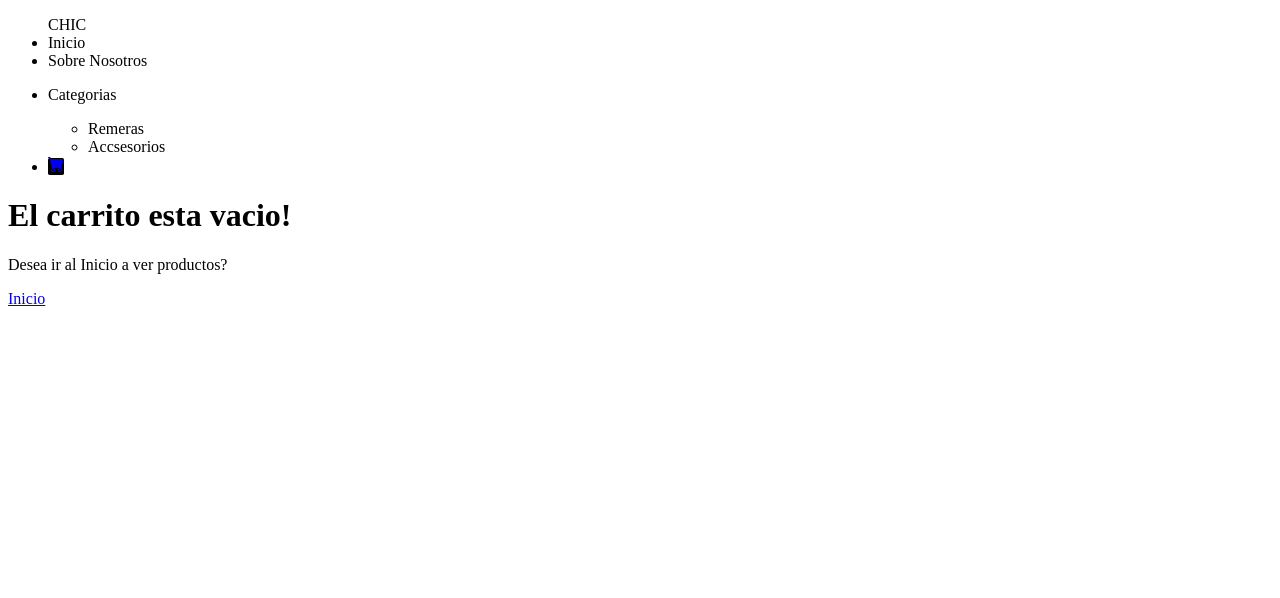
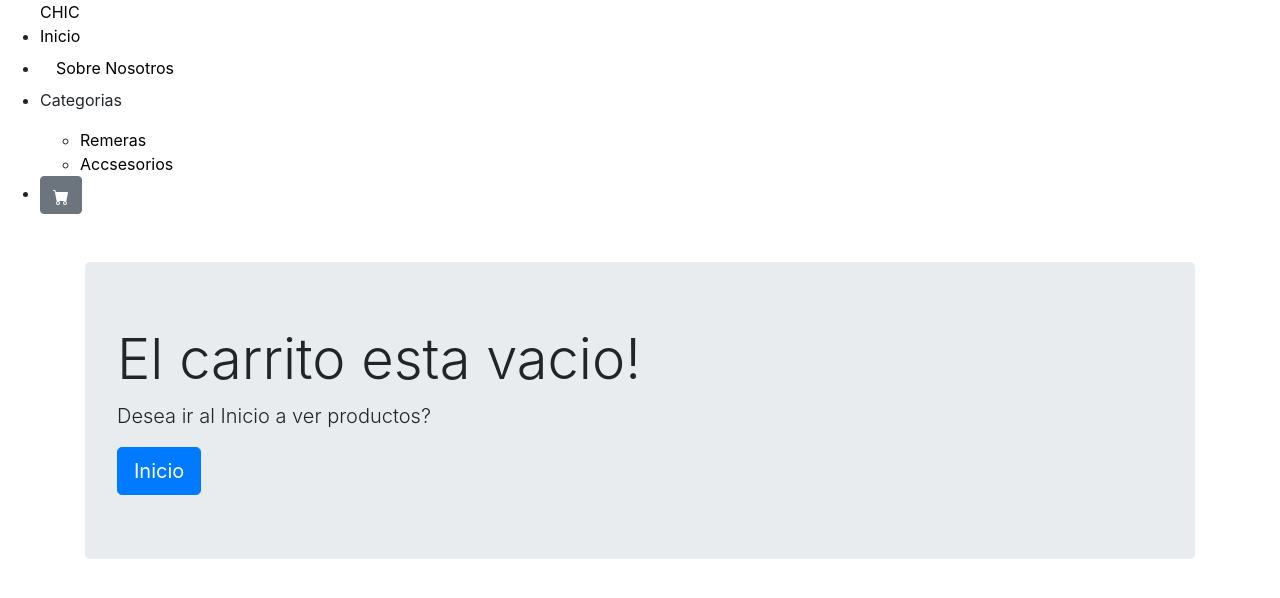
Before and after one commit to francogilsevilla/entregaFinalReactGilSevilla, a React (Vite) app: page /cart in a window 1280 px wide. Shown: the top 598 px of the page. Built offline with nearby package versions, Linux system fonts and the light colour scheme.

Commit message:
agregando dependencias

```diff
--- a/index.html
+++ b/index.html
@@ -3,6 +3,7 @@
   <head>
     <meta charset="UTF-8" />
     <meta name="viewport" content="width=device-width, initial-scale=1.0" />
+    <link rel="stylesheet" href="https://cdn.jsdelivr.net/npm/bootstrap@4.6.2/dist/css/bootstrap.min.css" integrity="sha384-xOolHFLEh07PJGoPkLv1IbcEPTNtaed2xpHsD9ESMhqIYd0nLMwNLD69Npy4HI+N" crossorigin="anonymous">
     <title>CHIC</title>
   </head>
   <body>
--- a/package.json
+++ b/package.json
@@ -12,9 +12,11 @@
     "@emotion/react": "^11.10.6",
     "@emotion/styled": "^11.10.6",
     "@mui/material": "^5.11.16",
+    "@popperjs/core": "^2.11.7",
     "bootstrap": "^5.2.3",
     "firebase": "^9.19.1",
     "firestore": "^1.1.6",
+    "jquery": "^3.6.4",
     "react": "^18.2.0",
     "react-dom": "^18.2.0",
     "react-router-dom": "^6.10.0"
--- a/src/components/NavBar/index.jsx
+++ b/src/components/NavBar/index.jsx
@@ -25,6 +25,7 @@
 
 import { Link, NavLink } from "react-router-dom";
 import CartWidget from "../CartWidget";
+import styles from "./navbar.module.css"
 
 
 const NavBar = () => {
@@ -42,23 +43,23 @@ const NavBar = () => {
     };
 
     return (
-        <nav className="navbar navbar-expand-lg navbar-dark bg-dark">
-            <div className="container-fluid">
-                <ul className="navbar-nav float-right">
-                    <NavLink className="navbar-brand float-center" to="/home" style={({ isActive }) => (isActive ? activeStyle : noActiveStyle)}>
+        <div>
+        <nav>
+                <ul>
+                    <NavLink to="/home" style={({ isActive }) => (isActive ? activeStyle : noActiveStyle)}>
                         CHIC
                     </NavLink>
-                    <li className="nav-item">
-                        <NavLink className="nav-link" to="/" style={({ isActive }) => (isActive ? activeStyle : noActiveStyle)}>Inicio</NavLink>
+                    <li>
+                        <NavLink  to="/" style={({ isActive }) => (isActive ? activeStyle : noActiveStyle)}>Inicio</NavLink>
                     </li>
-                    <li className="nav-item">
+                    <li >
                         <NavLink className="nav-link" to="/about" style={({ isActive }) => (isActive ? activeStyle : noActiveStyle)}>Sobre Nosotros</NavLink>
                     </li>
-                    <li className="nav-item dropdown">
-                        <p className="nav-link dropdown-toggle" id="navbarDropdown" role="button" data-bs-toggle="dropdown" aria-expanded="false">
+                    <li>
+                        <p>
                             Categorias
                         </p>
-                        <ul className="dropdown-menu" aria-labelledby="navbarDropdown">
+                        <ul className={styles.dropdown} >
                             <li><NavLink to="/category/1" style={({ isActive }) => (isActive ? activeStyle : noActiveStyle)}>Remeras</NavLink></li>
                             <li><NavLink to="/category/2" style={({ isActive }) => (isActive ? activeStyle : noActiveStyle)}>Accsesorios</NavLink></li>
                         </ul>
@@ -72,8 +73,8 @@ const NavBar = () => {
                     </NavLink>
                     </li>
                 </ul>
-            </div>
         </nav>
+        </div>
     );
 
 }
--- a/src/components/NavBar/navbar.module.css
+++ b/src/components/NavBar/navbar.module.css
@@ -9,10 +9,10 @@
     width: auto;
     font-size: 25px;
     display: flex;
-    justify-content: space-between;
+    justify-content: space-evenly;
     align-items: center;
     text-decoration: none;
     list-style: none;
     background-color: lightcoral;
-    margin: 5px;
+    margin: 15px;
 }
--- a/src/main.jsx
+++ b/src/main.jsx
@@ -3,6 +3,7 @@ import ReactDOM from 'react-dom/client'
 import App from './App'
 import './index.module.css'
 import {BrowserRouter} from "react-router-dom"
+<link rel="stylesheet" href="https://cdn.jsdelivr.net/npm/bootstrap@4.6.2/dist/css/bootstrap.min.css" integrity="sha384-xOolHFLEh07PJGoPkLv1IbcEPTNtaed2xpHsD9ESMhqIYd0nLMwNLD69Npy4HI+N" crossorigin="anonymous"></link>
 
 ReactDOM.createRoot(document.getElementById('root')).render(
   <BrowserRouter>
--- a/src/pages/About.jsx
+++ b/src/pages/About.jsx
@@ -6,9 +6,6 @@ const About = () => {
             <p>Lorem ipsum dolor sit amet consectetur adipisicing elit. Amet aperiam aliquam cupiditate quia? Consequuntur vitae doloremque quos recusandae? Optio recusandae cupiditate veniam! Voluptatem a expedita itaque eius quod harum amet.</p>
             <hr />
             <p>Proyecto realizado para poner en practica y hacer entregas del curso de React JS de CODERHOUSE.</p>
-            <p className="lead">
-                <a className="btn btn-primary btn-lg" href="https://github.com/valeguizamon" role="button">Github</a>
-            </p>
         </div>
     );
 
```
Also changed, not shown: 1 other file (tests, documents, lock files or other folders).
